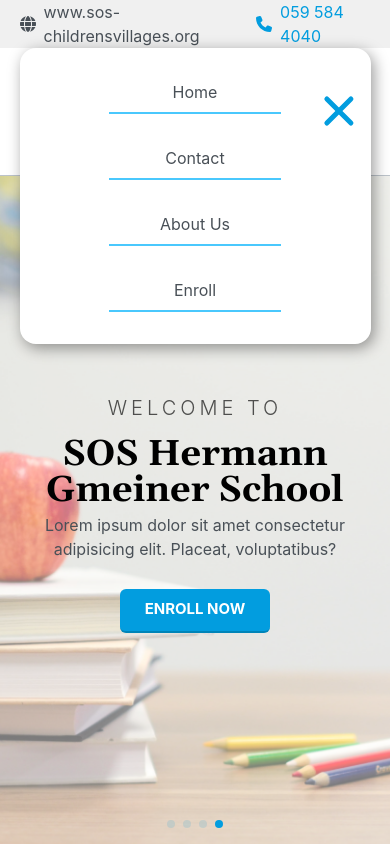
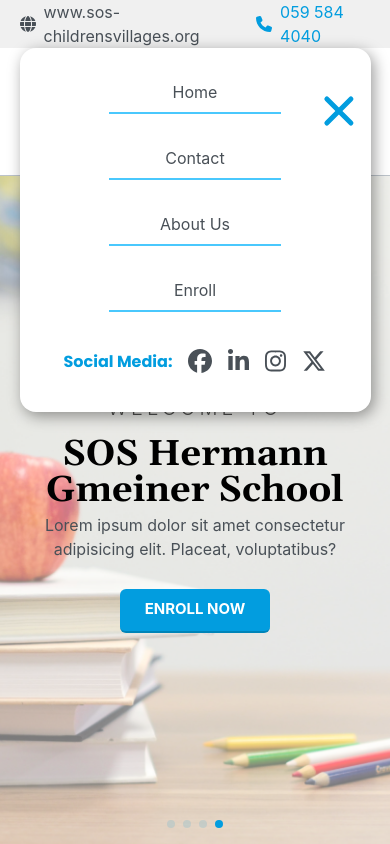
Before and after one commit to Beany-Bready-Org/sos-tamale-website, a React (Vite) app: page / in a window 390 px wide. Both pictures are taken after a click on the element 350 px from the left and 111 px from the top of the page. Shown: the top 844 px of the page. Built offline with nearby package versions, Linux system fonts and the light colour scheme; a web font is replaced by a local one.

Commit message:
mobile nav updated

```diff
--- a/src/components/Navbar.jsx
+++ b/src/components/Navbar.jsx
@@ -27,12 +27,6 @@ const Navbar = ({ show, setShowNav }) => {
 							059 584 4040
 						</span>
 					</div>
-          {/* <ul className="secondary-nav__text__social">
-            <li className="social-link">O</li>
-            <li className="social-link">O</li>
-            <li className="social-link">O</li>
-            <li className="social-link">O</li>
-          </ul> */}
 					<ul className="secondary-nav__text__social">
 						<li className="social-link">
 							<Link to="#">
@@ -77,6 +71,24 @@ const Navbar = ({ show, setShowNav }) => {
 					<li className="item">
 						<NavLink to="/enroll">Enroll</NavLink>
 					</li>
+					<li className="item social-items">
+						<p className="get-in-touch">Social Media:</p>
+						<Link to="#" className="social-icon--mobile">
+							<FontAwesomeIcon icon={faFacebook} />
+						</Link>
+
+						<Link to="" className="social-icon--mobile">
+							<FontAwesomeIcon icon={faLinkedinIn} />
+						</Link>
+
+						<Link to="#" className="social-icon--mobile">
+							<FontAwesomeIcon icon={faInstagram} />
+						</Link>
+
+						<Link to="#" className="social-icon--mobile">
+							<FontAwesomeIcon icon={faXTwitter} />
+						</Link>
+					</li>
 				</ul>
 				<div
 					className="main-nav__hamburger"
--- a/src/stylesheets/Navbar.scss
+++ b/src/stylesheets/Navbar.scss
@@ -57,12 +57,6 @@
 
       &__social {
         display: none;
-        // gap: 2em;
-        // li {
-        //   > * {
-        //     font-size: 1.3rem;
-        //   }
-        // }
       }
     }
   }
@@ -126,13 +120,11 @@
         }
       }
     }
+    .social-items {
+      display: none;
+    }
 
-    // .enroll {
-    //   margin-left: auto;
-    //   .main-nav__enroll-btn {
-    //     color: #fff;
-    //   }
-    // }
+
   }
 
   &__hamburger {
@@ -169,7 +161,7 @@
       pointer-events: none;
       transition: all 300ms ease;
 
-      :is(li:first-of-type, li + li):not(.enroll) {
+      :is(li:first-of-type, li + li):not(.enroll, .social-items) {
         width: 60%;
         text-align: center;
         padding-bottom: 0.5em;
@@ -187,6 +179,23 @@
 
       .enroll {
         width: 100%;
+      }
+
+      // Sicial icons
+      .social-items {
+        display: flex;
+        align-items: center;
+        gap: 1em;
+
+        .get-in-touch {
+          color: $accent-color;
+          font-weight: weights(bold);
+          font-family: family(poppins);
+        }
+
+        .social-icon--mobile {
+          font-size: 1.5rem;
+        }
       }
     }
     .main-nav__items.active {
--- a/vite.config.js
+++ b/vite.config.js
@@ -3,6 +3,6 @@ import react from '@vitejs/plugin-react'
 
 // https://vitejs.dev/config/
 export default defineConfig({
-  base: "/sos-tamale-website",
+  base: "/",
   plugins: [react()],
 })
```
Also changed, not shown: package.json (indentation only). Lines whose indentation alone changed are shown as unchanged.
